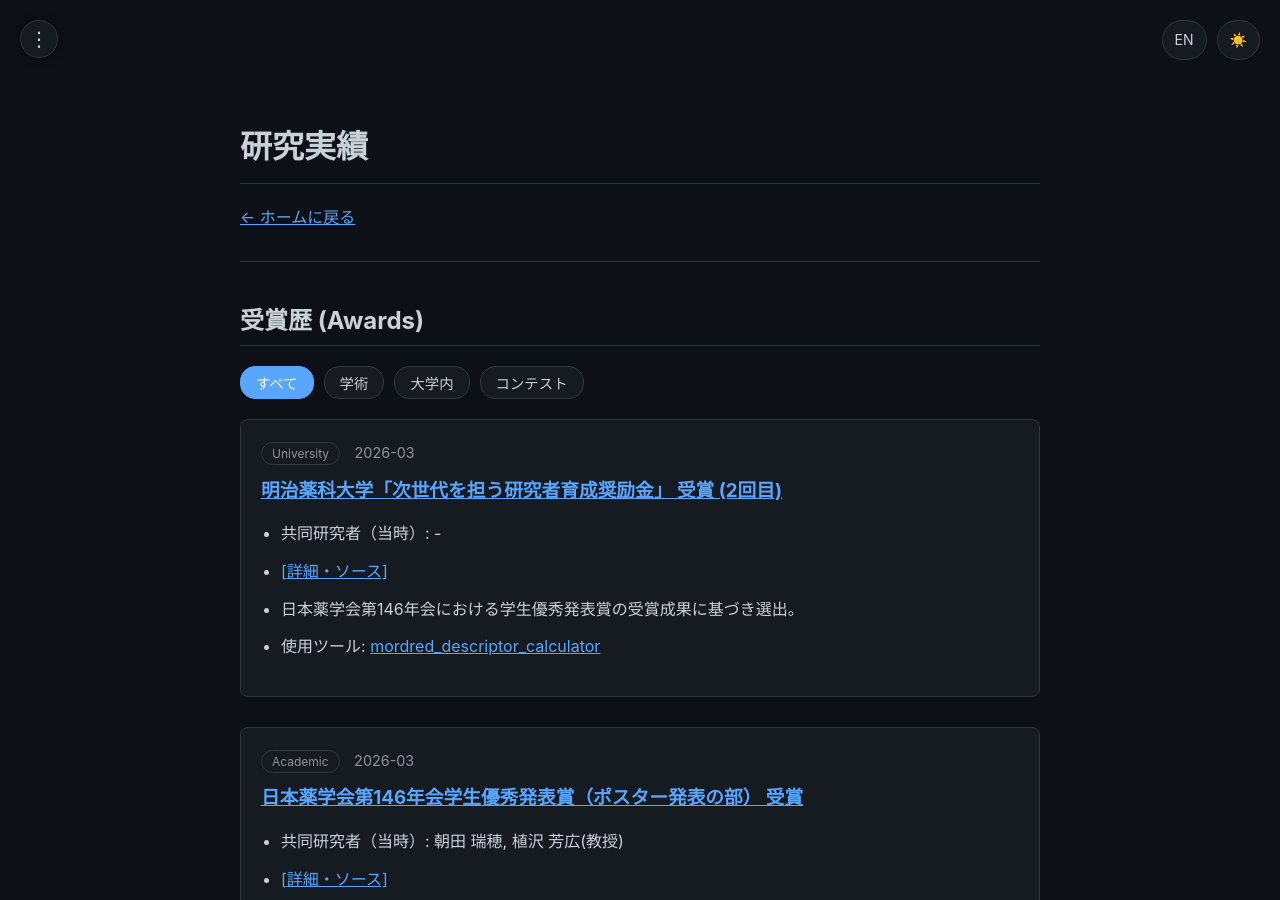
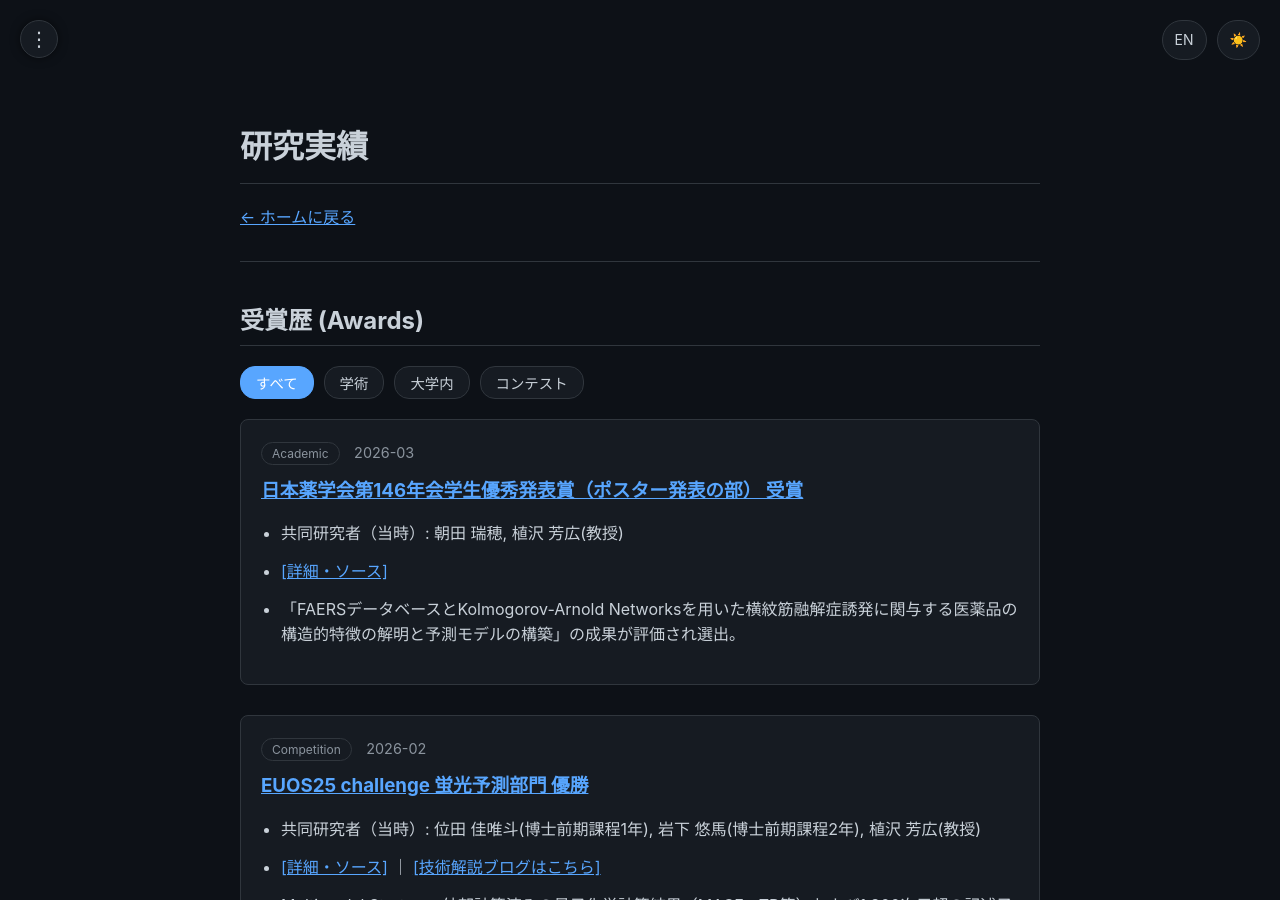
Before and after one commit to 377H-Miru/377H-Miru.github.io, a Jekyll site: the page built from achievements.html, in a window 1280 px wide and 900 px high. Built offline with Jekyll 4.4.1, drawn with Linux system fonts in a browser that asks for light colours.

Commit message:
Correction: Removed unconfirmed 2nd incentive award

```diff
--- a/_data/achievements.json
+++ b/_data/achievements.json
@@ -12,19 +12,6 @@
       "authors_en": "Mizuho Asada, Prof. Yoshihiro Uesawa",
       "description_ja": "「FAERSデータベースとKolmogorov-Arnold Networksを用いた横紋筋融解症誘発に関与する医薬品の構造的特徴の解明と予測モデルの構築」の成果が評価され選出。",
       "description_en": "Awarded for the presentation titled 'Elucidation of structural features and development of predictive models for rhabdomyolysis using FAERS and Kolmogorov-Arnold Networks.'"
-    },
-    {
-      "id": "mpu-award-2",
-      "tag": "University",
-      "title_ja": "明治薬科大学「次世代を担う研究者育成奨励金」 受賞 (2回目)",
-      "title_en": "Meiji Pharmaceutical University 'Next-Generation Researcher Development Incentive Award' (2nd Award)",
-      "date": "2026-03",
-      "url": "https://www.my-pharm.ac.jp/",
-      "result_url": "https://www.my-pharm.ac.jp/",
-      "authors_ja": "-",
-      "authors_en": "-",
-      "description_ja": "日本薬学会第146年会における学生優秀発表賞の受賞成果に基づき選出。",
-      "description_en": "Selected by the Board of Trustees following the Student Outstanding Presentation Award at the PSJ 146th Annual Meeting."
     },
     {
       "id": "mpu-award-1",
```
Also changed, not shown: en/index.md (+0 -1 lines), index.md (+0 -2 lines).
